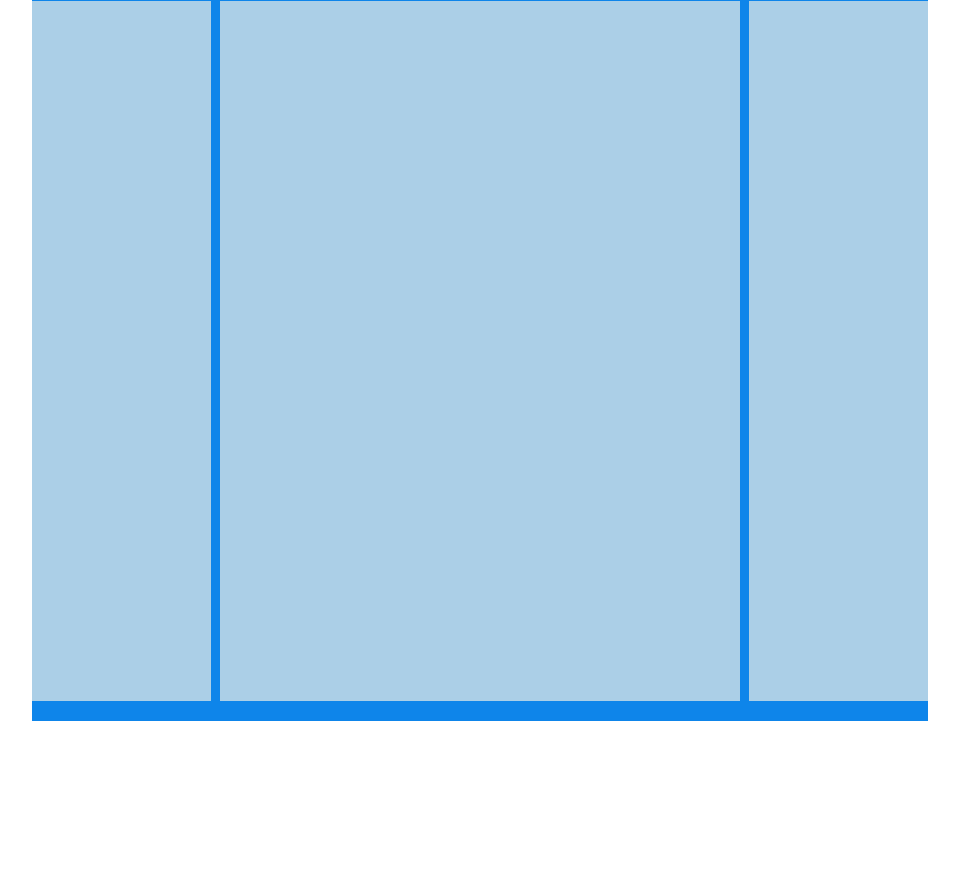
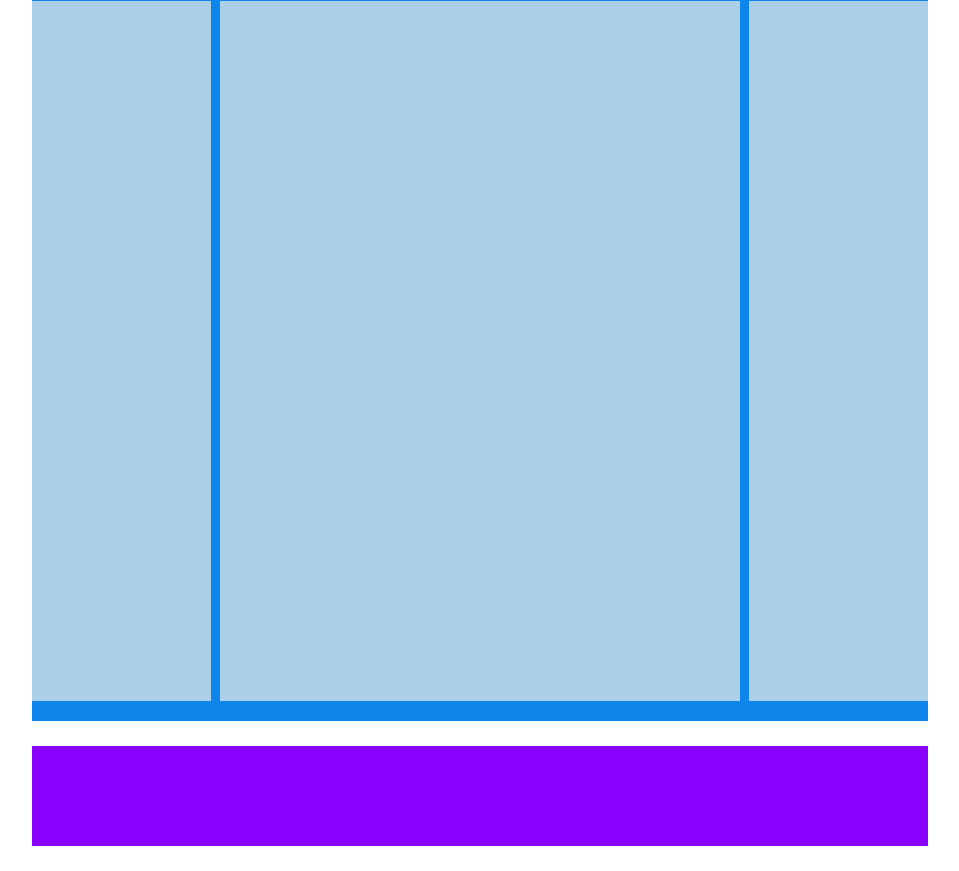
Before and after one commit to lorenaspiller/htmlcss-struttura-wp, a plain HTML site: page index.html in a window 1280 px wide. Shown: the part 1089-1960 px from the top of the page, without its empty margins (160-1119 px from the left). Before the commit the page ends 1810 px from the top, so only its background shows below. Drawn offline with Linux system fonts and the light colour scheme.

Commit message:
creazione layout footer in file stile

```diff
--- a/css/style.css
+++ b/css/style.css
@@ -65,3 +65,13 @@ header {
   height: 700px;
 }
 /* /main */
+
+
+/* footer */
+footer {
+  height: 100px;
+  background-color: #8801FE;
+  margin: 25px 0;
+
+}
+/* /footer */
```
